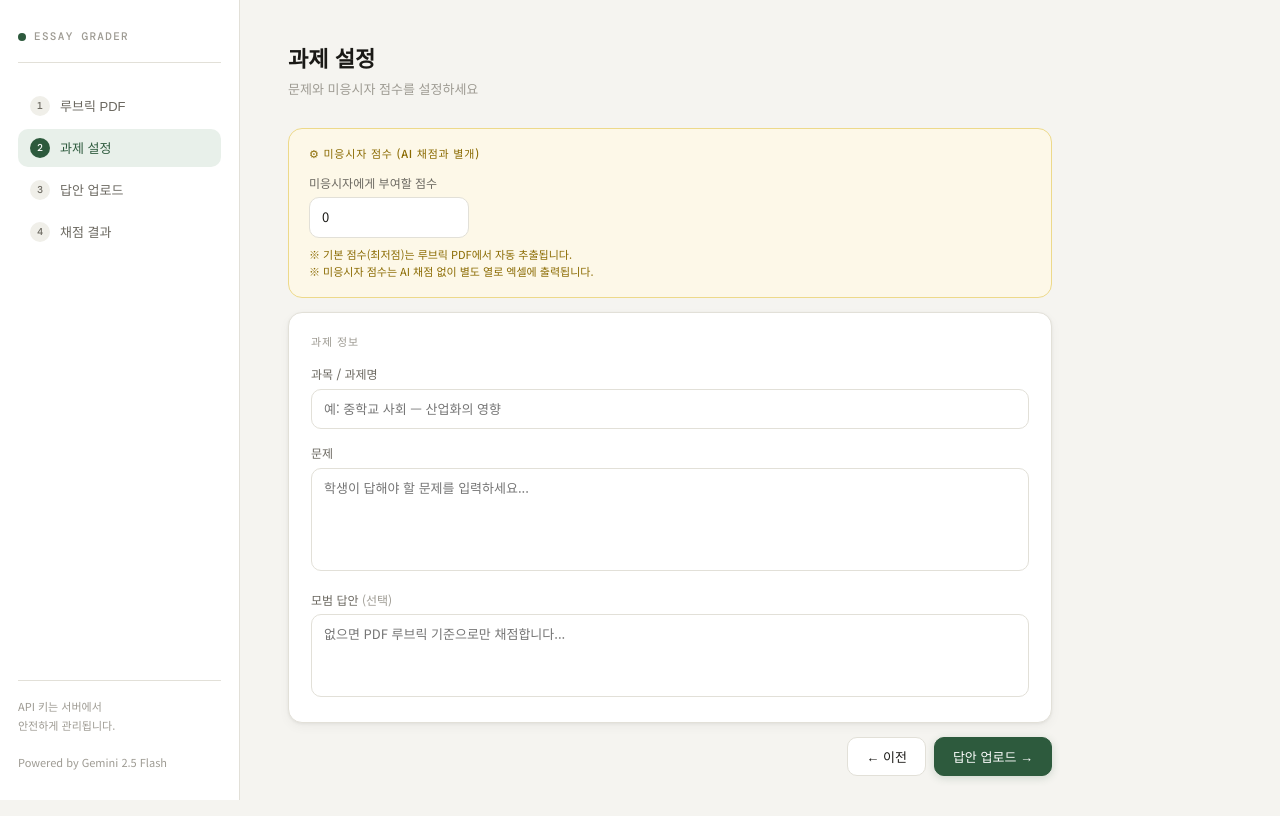
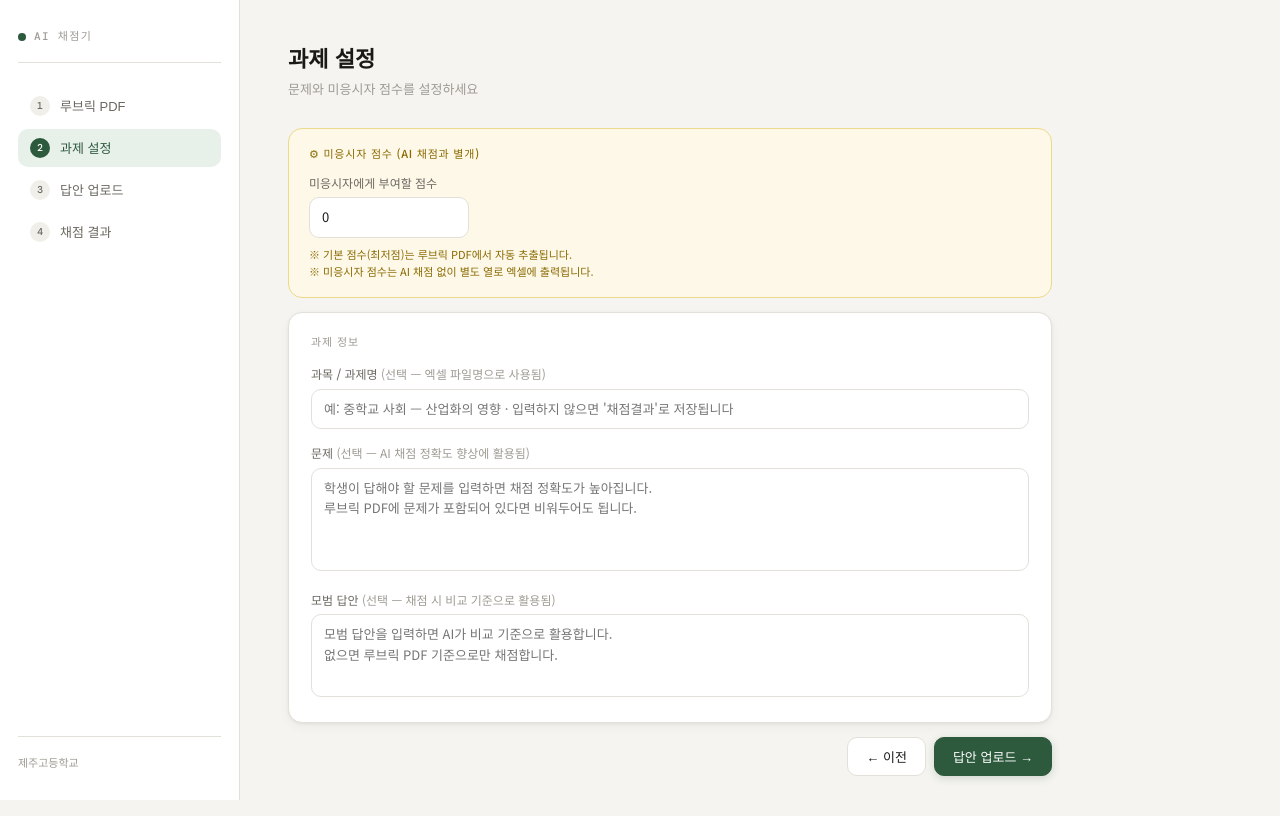
Before and after one commit to lkjstar-ko/essay-grader, a website: page public/index.html in a window 1280 px wide. Both pictures are taken after a click on the button "과제 설정 →". Drawn offline with nearby package versions, Linux system fonts and the light colour scheme.

Commit message:
캐시 업데이트

```diff
--- a/public/index.html
+++ b/public/index.html
@@ -118,12 +118,12 @@
 <body>
 <div class="layout">
   <aside class="sidebar">
-    <div class="logo"><div class="logo-dot"></div>Essay Grader</div>
+    <div class="logo"><div class="logo-dot"></div>AI 채점기</div>
     <button class="nav-item active" id="nav0" onclick="goTab(0)"><span class="nav-num">1</span> 루브릭 PDF</button>
     <button class="nav-item" id="nav1" onclick="goTab(1)"><span class="nav-num">2</span> 과제 설정</button>
     <button class="nav-item" id="nav2" onclick="goTab(2)"><span class="nav-num">3</span> 답안 업로드</button>
     <button class="nav-item" id="nav3" onclick="goTab(3)"><span class="nav-num">4</span> 채점 결과</button>
-    <div class="sidebar-footer">API 키는 서버에서<br>안전하게 관리됩니다.<br><br>Powered by Gemini 2.5 Flash</div>
+    <div class="sidebar-footer">제주고등학교</div>
   </aside>
 
   <main class="main">
@@ -183,9 +183,18 @@
       </div>
       <div class="card">
         <div class="card-title">과제 정보</div>
-        <div class="form-row"><label>과목 / 과제명</label><input type="text" id="subject" placeholder="예: 중학교 사회 — 산업화의 영향"></div>
-        <div class="form-row"><label>문제</label><textarea id="question" rows="4" placeholder="학생이 답해야 할 문제를 입력하세요..."></textarea></div>
-        <div class="form-row" style="margin-bottom:0"><label>모범 답안 <span style="font-weight:400;color:var(--text3)">(선택)</span></label><textarea id="modelAnswer" rows="3" placeholder="없으면 PDF 루브릭 기준으로만 채점합니다..."></textarea></div>
+        <div class="form-row">
+          <label>과목 / 과제명 <span style="font-weight:400;color:var(--text3)">(선택 — 엑셀 파일명으로 사용됨)</span></label>
+          <input type="text" id="subject" placeholder="예: 중학교 사회 — 산업화의 영향 · 입력하지 않으면 '채점결과'로 저장됩니다">
+        </div>
+        <div class="form-row">
+          <label>문제 <span style="font-weight:400;color:var(--text3)">(선택 — AI 채점 정확도 향상에 활용됨)</span></label>
+          <textarea id="question" rows="4" placeholder="학생이 답해야 할 문제를 입력하면 채점 정확도가 높아집니다.&#10;루브릭 PDF에 문제가 포함되어 있다면 비워두어도 됩니다."></textarea>
+        </div>
+        <div class="form-row" style="margin-bottom:0">
+          <label>모범 답안 <span style="font-weight:400;color:var(--text3)">(선택 — 채점 시 비교 기준으로 활용됨)</span></label>
+          <textarea id="modelAnswer" rows="3" placeholder="모범 답안을 입력하면 AI가 비교 기준으로 활용합니다.&#10;없으면 루브릭 PDF 기준으로만 채점합니다."></textarea>
+        </div>
       </div>
       <div class="btn-row"><button class="btn" onclick="goTab(0)">← 이전</button><button class="btn btn-primary" onclick="goTab(2)">답안 업로드 →</button></div>
     </div>
@@ -345,7 +354,6 @@ function removeAnswer(i){answerFiles.splice(i,1);renderAnswerList()}
 // ── 채점 실행 ──
 async function startGrading(){
   if(!rubricBase64||!parsedRubrics.length){alert('루브릭 PDF를 먼저 추출해주세요.');return}
-  if(!document.getElementById('question').value.trim()){alert('과제 설정 탭에서 문제를 입력해주세요.');return}
   gradingResults=[];
   goTab(3);
   var total=answerFiles.length;
--- a/public/sw.js
+++ b/public/sw.js
@@ -1,4 +1,4 @@
-var CACHE_NAME = 'essay-grader-v1.01';
+var CACHE_NAME = 'essay-grader-v1.02';
 var STATIC_ASSETS = [
   '/',
   '/index.html'
--- a/server.js
+++ b/server.js
@@ -107,7 +107,7 @@ app.post('/api/grade', async function(req, res) {
   var rubrics         = req.body.rubrics;
 
   if (!pdfBase64 || !rubrics || !rubrics.length)
-    return res.status(400).json({ error: '필수 항목 누락' });
+    return res.status(400).json({ error: '필수 항목 누락 (루브릭 PDF, 루브릭 항목)' });
   if (!answerPdfBase64)
     return res.status(400).json({ error: '답안 PDF 필요' });
 
@@ -151,7 +151,7 @@ app.post('/api/grade', async function(req, res) {
       '당신은 교육 평가 전문가입니다. 첨부된 두 PDF(①채점 기준, ②학생 답안)를 분석하여 채점하세요.\n\n' +
       '[평가 대상]\n' +
       (studentName ? '학생: ' + studentName + '\n' : '') +
-      '문제: ' + question + '\n\n' +
+      (question ? '문제: ' + question + '\n\n' : '문제: ①번 PDF(채점 기준)에 포함된 문제를 참고하세요.\n\n') +
       (modelAnswer ? '[모범 답안]\n' + modelAnswer + '\n\n' : '') +
       '[채점 루브릭 — 총 ' + totalMax + '점]\n' +
       rubricDetail + '\n\n' +
@@ -170,7 +170,7 @@ app.post('/api/grade', async function(req, res) {
 
     var setechPrompt =
       '당신은 교과 담당 교사입니다. 첨부된 학생의 수행평가 답안을 바탕으로 학교생활기록부 교과 세부능력 및 특기사항(세특)을 작성하세요.\n\n' +
-      '[수행평가 문제]\n' + question + '\n\n' +
+      '[수행평가 문제]\n' + (question || '첨부된 답안 PDF의 문제 내용을 참고하세요.') + '\n\n' +
       '[학생 답안 — 첨부 PDF 참고]\n\n' +
       '[세특 작성 원칙]\n' +
       '- 단순 활동 나열이 아닌, 답안에서 드러난 학생의 사고 과정과 역량을 교사가 포착하여 기술하세요.\n' +
```
